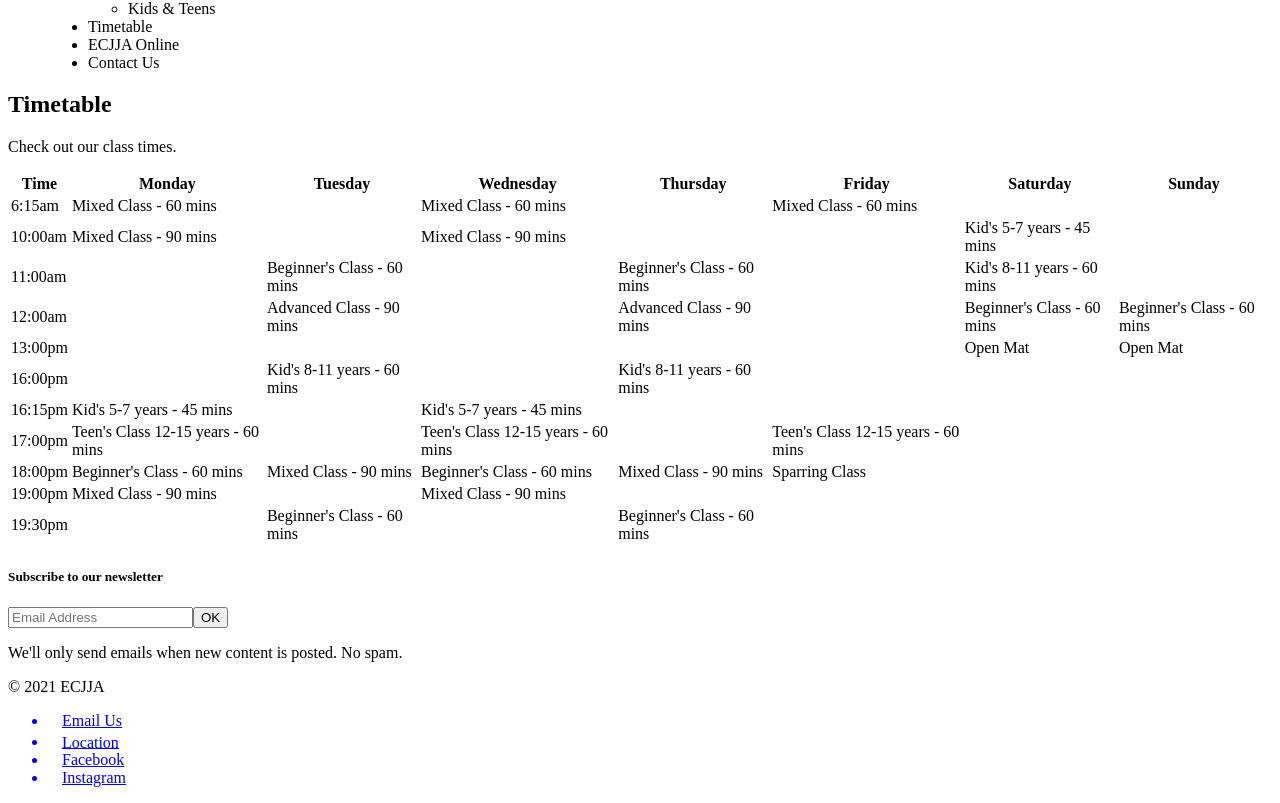
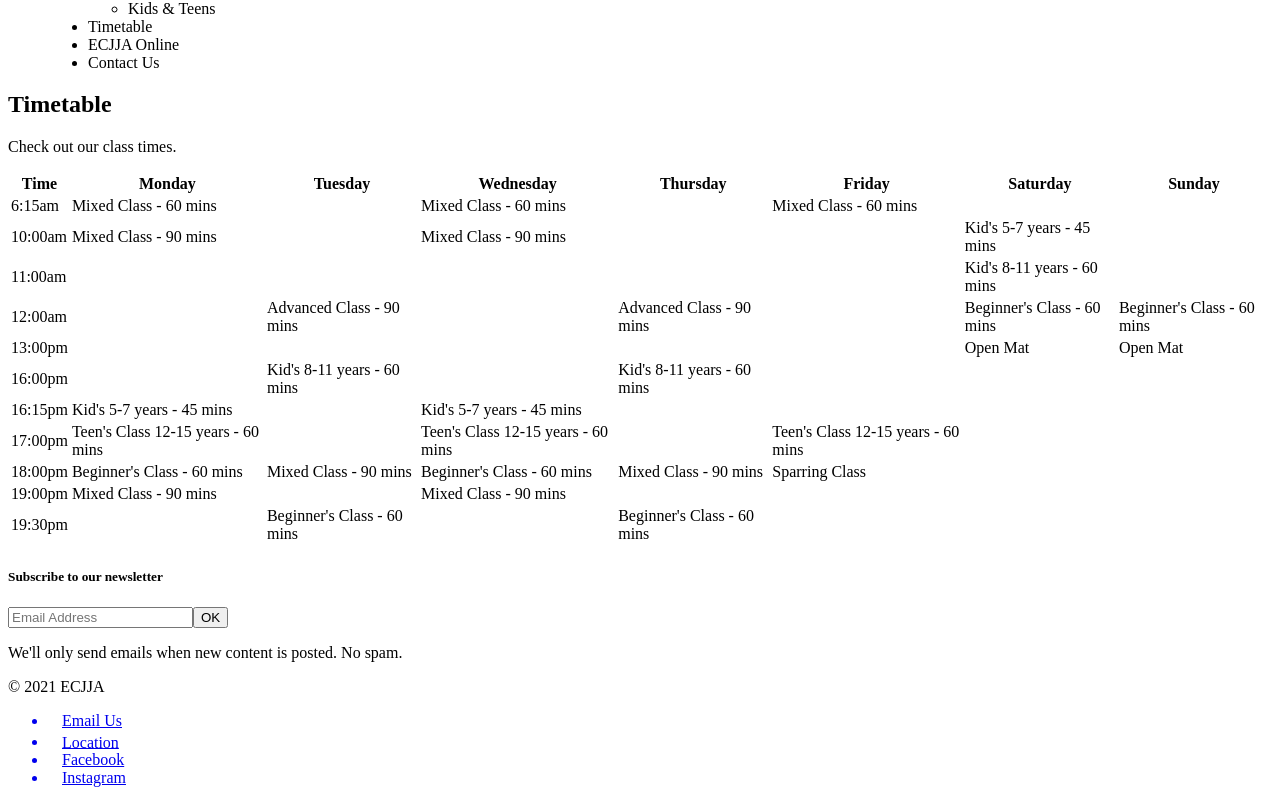
Before and after one commit to slammer1870/ecjja-index, a Next.js app: page /timetable in a window 1280 px wide. Shown: the part 1387-2190 px from the top of the page. Built offline with nearby package versions, Linux system fonts and the light colour scheme.

Commit message:
fix: timetable

```diff
--- a/pages/timetable.js
+++ b/pages/timetable.js
@@ -86,11 +86,9 @@ export default function Timetable() {
                   </td>
                   <td className="border-t-2 border-gray-200 px-4 py-3"></td>
                   <td className="border-t-2 border-gray-200 px-4 py-3 text-sm font-medium text-blue-500">
-                    Beginner's Class - 60 mins
                   </td>
                   <td className="border-t-2 border-gray-200 px-4 py-3"></td>
                   <td className="border-t-2 border-gray-200 px-4 py-3 text-sm font-medium text-blue-500">
-                    Beginner's Class - 60 mins
                   </td>
                   <td className="border-t-2 border-gray-200 px-4 py-3"></td>
                   <td className="border-t-2 border-b-2 border-gray-200 px-4 py-3 text-sm font-medium text-pink-900">
```
